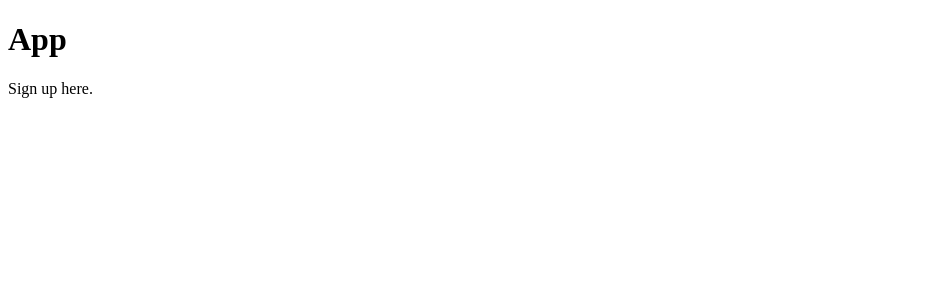
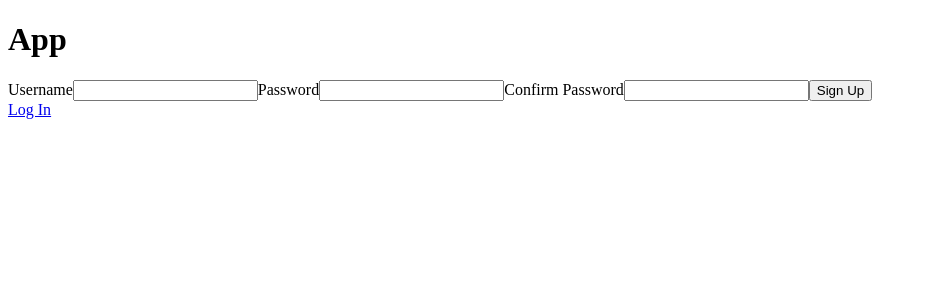
Before and after one commit to endulum/react-frontend, a React (Vite) app: page /signup in a window 1280 px wide. Shown: the top 300 px of the page, without its empty margins (0-927 px from the left). Built offline with nearby package versions, Linux system fonts and the light colour scheme.

Commit message:
add signup route

```diff
--- a/src/components/routers/AuthRouter.tsx
+++ b/src/components/routers/AuthRouter.tsx
@@ -2,6 +2,7 @@ import { Routes, Route, Navigate } from 'react-router-dom'
 
 import AuthWrapper from '../unique/AuthWrapper.tsx'
 import Login from '../unique/Login.tsx'
+import Signup from '../unique/Signup.tsx'
 
 export default function AuthRouter (
   { initUser }: {
@@ -12,7 +13,7 @@ export default function AuthRouter (
     <Routes>
       <Route element={<AuthWrapper />}>
         <Route path="login" element={<Login initUser={initUser} />} />
-        <Route path="signup" element={<p>Sign up here.</p>} />
+        <Route path="signup" element={<Signup />} />
         <Route path="*" element={<Navigate to="/login" />} />
       </Route>
     </Routes>
--- a/src/components/unique/Login.tsx
+++ b/src/components/unique/Login.tsx
@@ -1,3 +1,5 @@
+import { Link, useLocation } from 'react-router-dom'
+
 import APIForm from '../APIForm.tsx'
 import { setStoredToken } from '../../functions/tokenUtils.ts'
 
@@ -6,6 +8,8 @@ export default function Login (
     initUser: () => Promise<void>
   }
 ): JSX.Element {
+  const { state } = useLocation()
+
   function logIn (
     _formData: Record<string, string>,
     responseData: { token: string }
@@ -15,6 +19,12 @@ export default function Login (
   }
 
   return (
+    <>
+      {state !== null && state.username !== null && (
+      <p>
+        Account successfully created. Proceed to log in to your new account.
+      </p>
+      )}
       <APIForm
         endpoint={{
           url: 'http://localhost:3000/login',
@@ -24,7 +34,7 @@ export default function Login (
       >
         <label htmlFor="username">
           <span>Username</span>
-        <input type="text" id="username" />
+          <input type="text" id="username" defaultValue={state?.username} />
         </label>
 
         <label htmlFor="password">
@@ -34,5 +44,8 @@ export default function Login (
 
         <button type="submit">Log In</button>
       </APIForm>
+      <Link to="/signup">Sign up</Link>
+    </>
+
   )
 }
--- /dev/null
+++ b/src/components/unique/Signup.tsx
@@ -0,0 +1,45 @@
+import { Link, useNavigate } from 'react-router-dom'
+
+import APIForm from '../APIForm.tsx'
+
+export default function Signup (): JSX.Element {
+  const navigate = useNavigate()
+  function signUp (
+    formData: Record<string, string>,
+    _responseData: { token: string }
+  ): void {
+    navigate('/login', {
+      state: { username: formData.username }
+    })
+  }
+
+  return (
+    <>
+      <APIForm
+        endpoint={{
+          url: 'http://localhost:3000/signup',
+          method: 'POST'
+        }}
+        onSuccess={signUp}
+      >
+        <label htmlFor="username">
+          <span>Username</span>
+          <input type="text" id="username" />
+        </label>
+
+        <label htmlFor="password">
+          <span>Password</span>
+          <input type="password" id="password" />
+        </label>
+
+        <label htmlFor="confirmPassword">
+          <span>Confirm Password</span>
+          <input type="password" id="confirmPassword" />
+        </label>
+
+        <button type="submit">Sign Up</button>
+      </APIForm>
+      <Link to="/login">Log In</Link>
+    </>
+  )
+}
```
Lines whose indentation alone changed are shown as unchanged.
